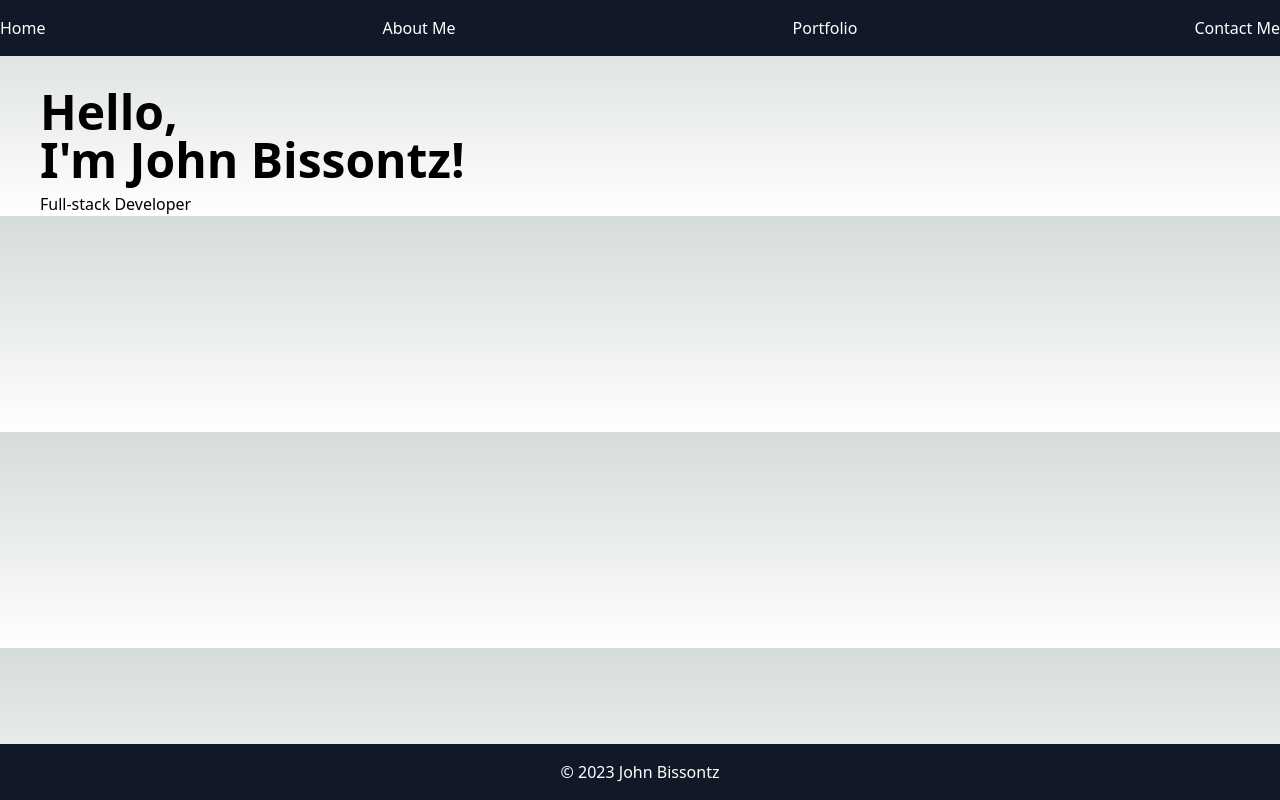
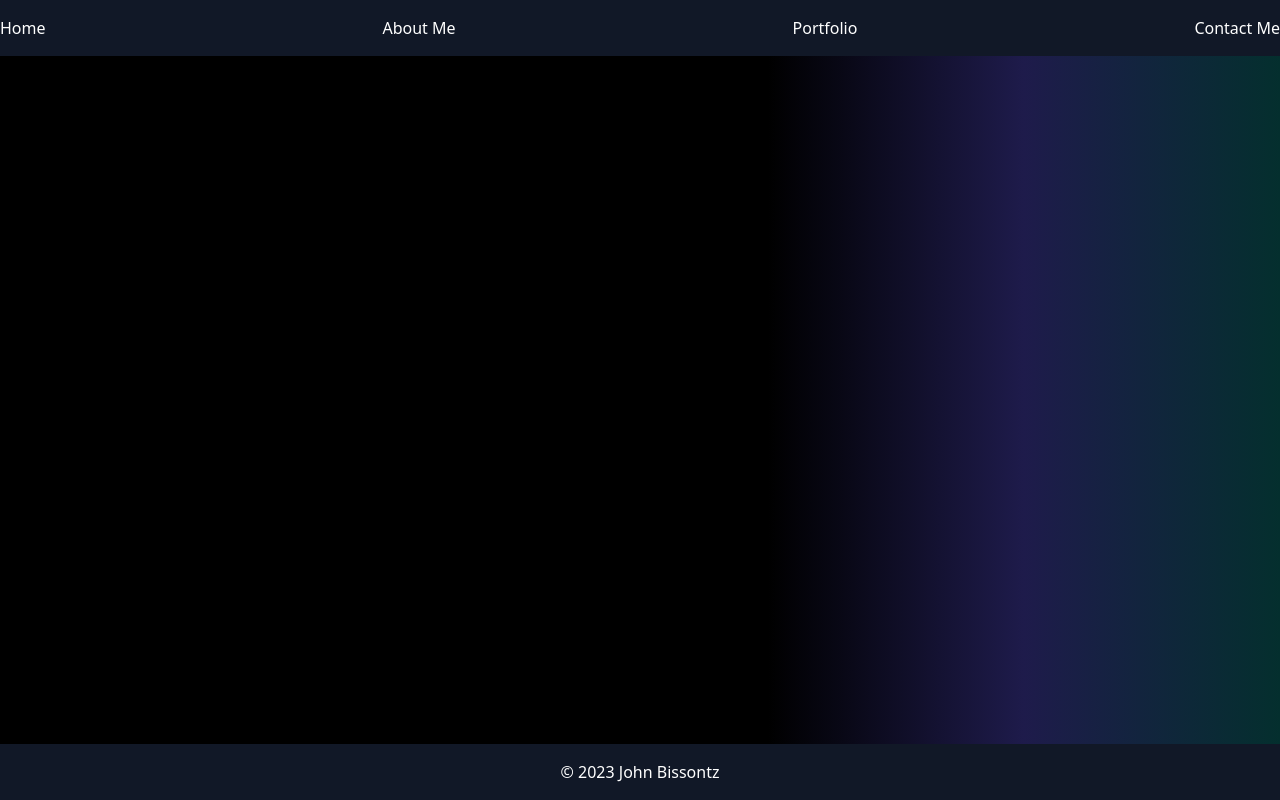
Before and after one commit to Bissontz/bissontz-portfolio, a Next.js app: page / in a window 1280 px wide. Built offline with nearby package versions, Linux system fonts and the light colour scheme.

Commit message:
Pretty background colors

```diff
--- a/src/app/(home)/page.tsx
+++ b/src/app/(home)/page.tsx
@@ -7,6 +7,7 @@ const Home = () => (
             <h1 className="text-5xl font-semibold px-10">Hello, </h1>
             <h1 className="text-5xl font-semibold px-10">I&apos;m John Bissontz!</h1>
             <p className="mt-2 px-10">Full-stack Developer</p>
+
             {/*<a href='#contact' className="mt-4 inline-block bg-blue-500 text-white py-2 px-4 rounded-lg hover:bg-blue-600 transition duration-300">Contact Me</a>*/}
         </section>
 
--- a/src/app/components/layout.tsx
+++ b/src/app/components/layout.tsx
@@ -1,7 +1,7 @@
 import "../globals.css"
 
 const Layout = ({ children } : { children: React.ReactNode}) => (
-  <div>
+  <div className="bg-cover bg-gradient-to-r from-black from-60% via-indigo-950 via-80% to-teal-950 h-screen">
     <header className='bg-gray-900 text-white py-4'>
       <nav className='container mx-auto'>
         <ul className='flex justify-between items-center'>
@@ -21,7 +21,7 @@ const Layout = ({ children } : { children: React.ReactNode}) => (
       </nav>
     </header>
 
-    <main className='container mx-auto mt-8'>
+    <main className='container m-auto'>
       {children}
     </main>
 
```
